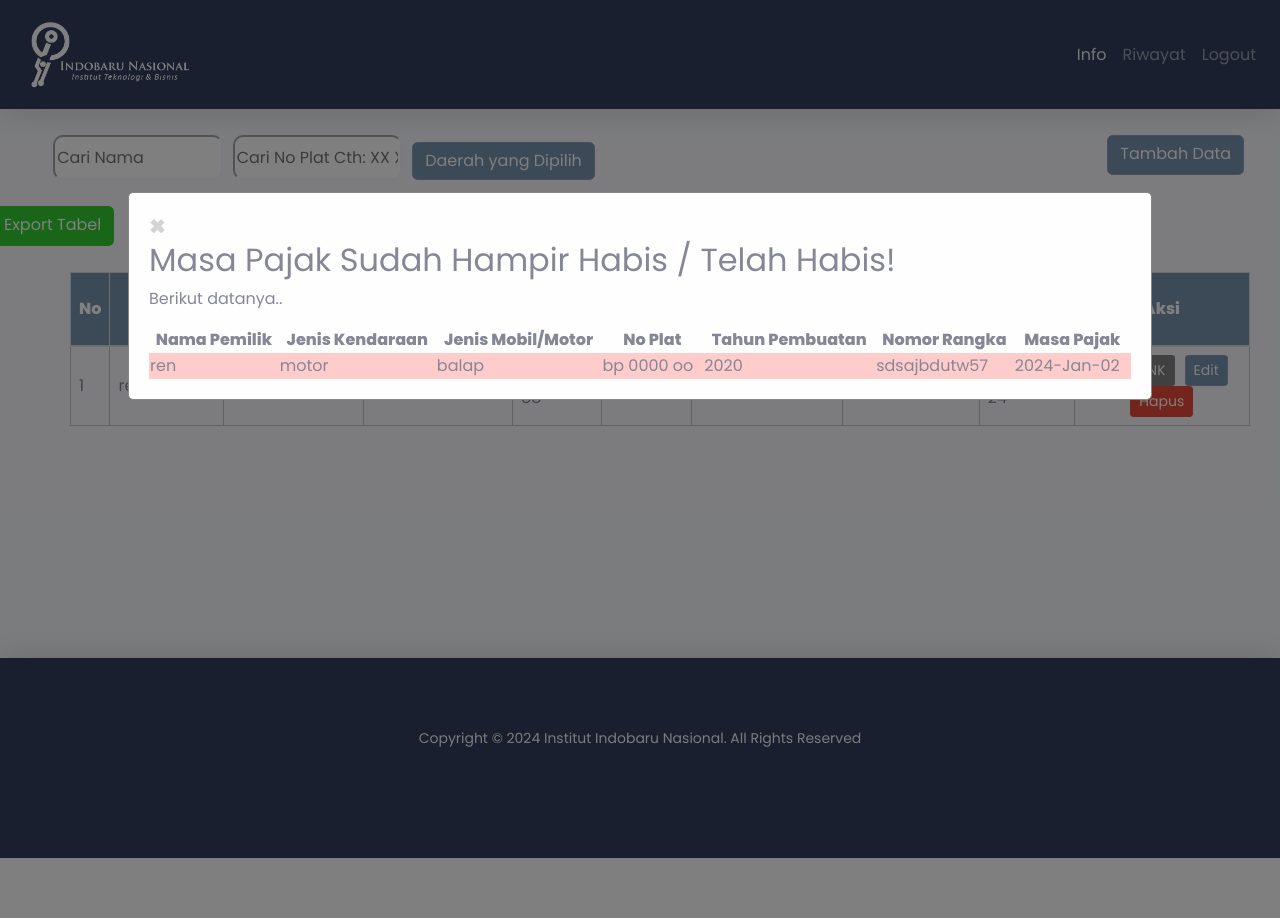
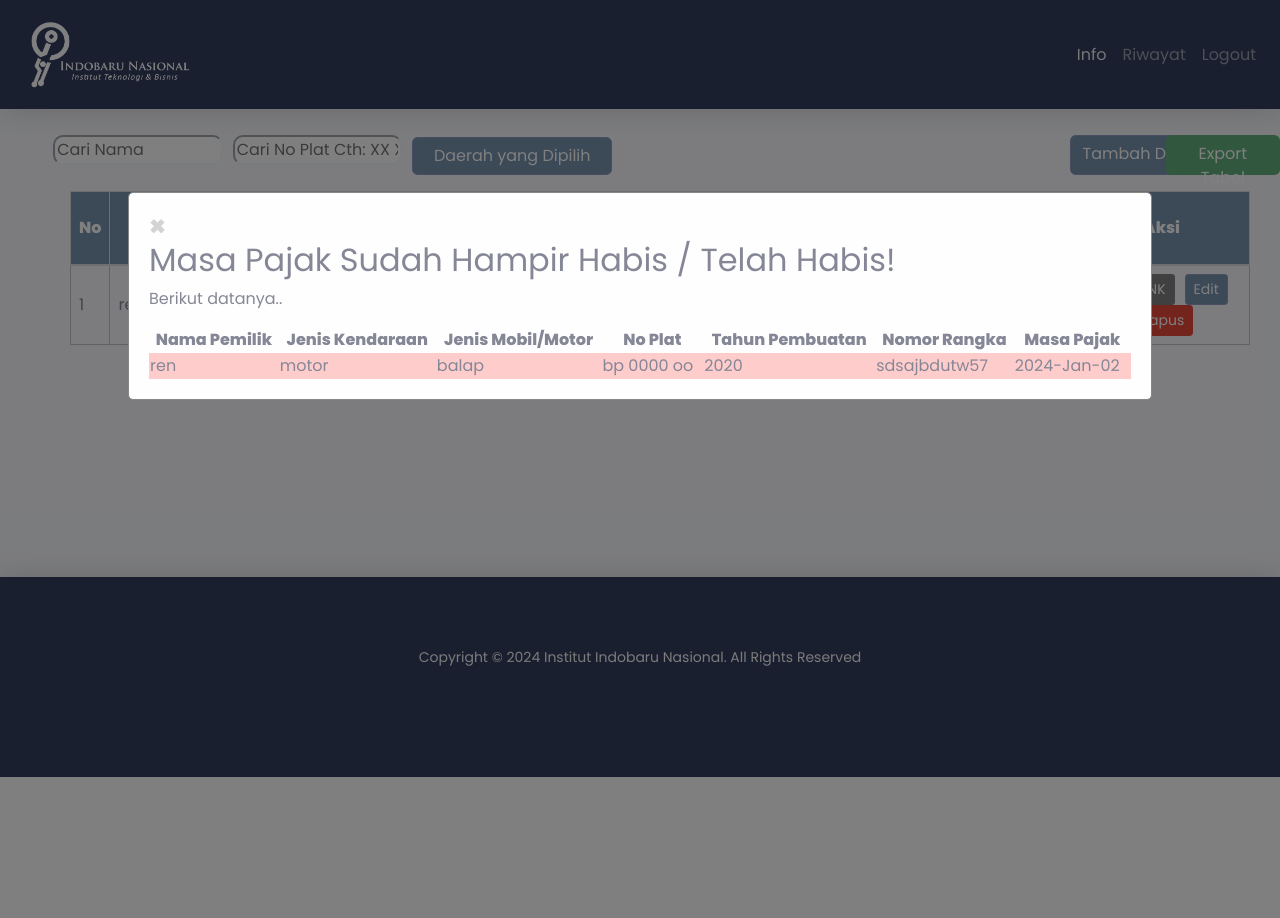
Before and after one commit to irenedocode/iibnpajak, a PHP site: page /admin/index.php in a window 1280 px wide. Run offline with PHP 8.4, Linux system fonts and the light colour scheme; data comes from the database, SQL or seed files in the repository.

Commit message:
perbaiki sikiyt

```diff
--- a/admin/index.php
+++ b/admin/index.php
@@ -173,7 +173,7 @@
                 <!-- Begin Page Content -->
                 <div>
                     <div class="row">
-                        <table style="position: sticky; width: 30%;">
+                        <table style="width: 30%;">
                                 <form class="form">
                                         <input type="text" id="1" onkeyup="searchNama(1)" size="20" placeholder="Cari Nama"
                                         style="
@@ -196,8 +196,9 @@
                                         ">
                                 </form>
 
-                                <div class="dropdown" style="margin-right: 39.3%">
-                                <button class="btn btn-primary" style="margin-top: 18%;" id="selectedCategory">Daerah yang Dipilih</button>
+                                <div class="dropdown">
+                                <button class="btn btn-primary" style="top: 50%; position: absolute; width: 200px; margin-left:5%;"
+                                id="selectedCategory">Daerah yang Dipilih</button>
                                 <div class="dropdown-content" id="myDropdown">
                                     <a href="#" onclick="filterData('All')">All</a>
                                     <a href="#" onclick="filterData('Batam')">Batam</a>
@@ -212,15 +213,18 @@
                                     style="
                                     height: 40px;
                                     margin-top: 2%;
+                                    position: absolute;
+                                    margin-left:84.5%;
                                     ">Tambah Data</a>
 
                                     <a href="export.php" class="btn"
                                     style="
-                                    background-color: limegreen;
+                                    background-color: #64af7f;
                                     color: white;
                                     height: 40px;
                                     margin-top: 2%;
-                                    margin-left:3px;
+                                    margin-left:92%;
+                                    position: absolute;
                                     ">Export Tabel</a>
                         </table>
 
```
